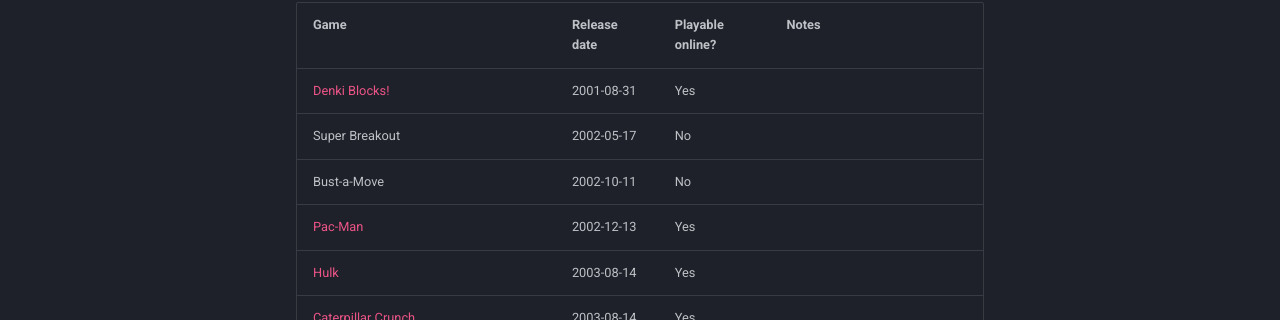
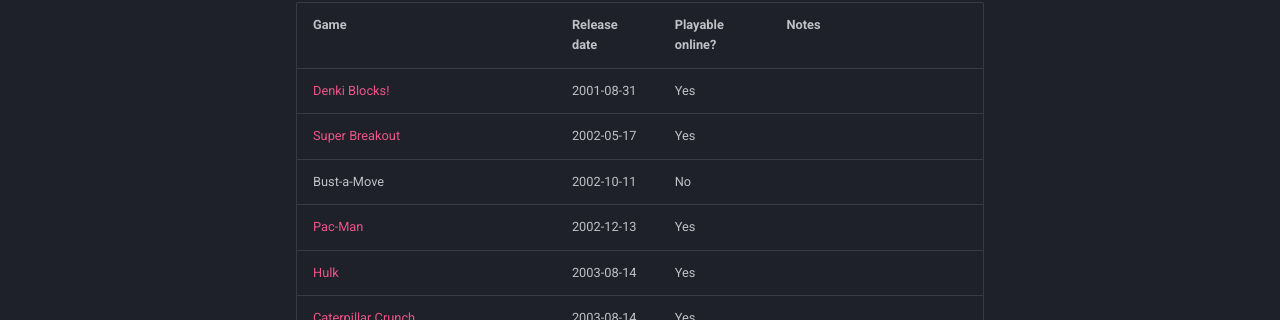
Before and after one commit to cobaltgit/sky-games-archive, an MkDocs documentation site: the page built from docs/developers/denki.md, in a window 1280 px wide and 900 px high, scrolled down 439 px. Shown: the part 132-452 px from the top of the window. Built offline with MkDocs 1.6.1 and Material for MkDocs 9.7.7, drawn with Linux system fonts in a browser that asks for light colours; comment, search, counter and statistics services are not loaded.

Commit message:
Add Super Breakout to the table - enough work for today!

```diff
--- a/docs/developers/denki.md
+++ b/docs/developers/denki.md
@@ -15,7 +15,7 @@
 |Game|Release date|Playable online?|Notes|
 |----|------------|----------------|-----|
 [Denki Blocks!](/games/denki-blocks)|2001-08-31|Yes|
-Super Breakout|2002-05-17|No|
+[Super Breakout](/games/super-breakout)|2002-05-17|Yes|
 Bust-a-Move|2002-10-11|No|
 [Pac-Man](/games/pacman)|2002-12-13|Yes|
 [Hulk](/games/hulk)|2003-08-14|Yes|
```
Also changed, not shown: docs/games/index.md (+1 -0 lines).
